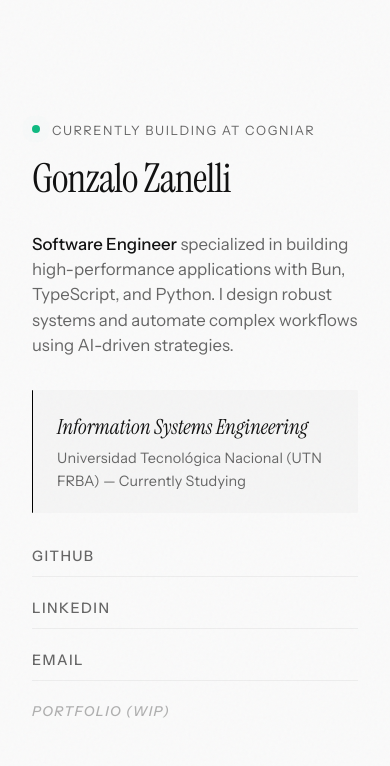
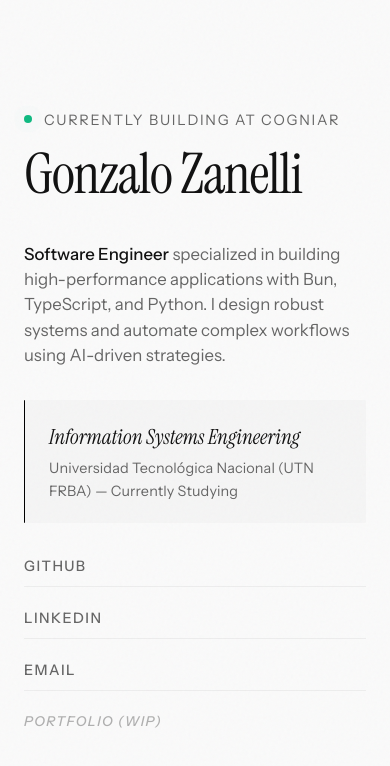
Before and after one commit to zanellig/personal-page, a website: page public/index.html in a window 390 px wide. Drawn offline with Linux system fonts and the light colour scheme.

Commit message:
feat: Add favicon and refine header and status section layout and typography.

```diff
--- a/public/index.css
+++ b/public/index.css
@@ -54,15 +54,20 @@ body {
   }
 }
 
+.title-group {
+  width: fit-content;
+  margin-bottom: 2.5rem;
+}
+
 header {
-  margin-bottom: 2.5rem;
+  margin-bottom: 0;
 }
 
 h1 {
   font-family: var(--font-serif);
-  font-size: clamp(2.5rem, 8vw, 4rem);
+  font-size: 3.5rem; /* Changed from clamp to rem for consistent ratio */
   font-weight: 400;
-  line-height: 1.1; /* Explicit line-height */
+  line-height: 1; /* Tighter line-height for better alignment */
   margin-bottom: 0.5rem;
   letter-spacing: -0.02em;
 }
@@ -76,6 +81,8 @@ h1 {
   margin-bottom: 1rem;
   display: flex;
   align-items: center;
+  justify-content: space-between;
+  width: 100%;
   gap: 0.75rem;
   min-height: 1.2rem; /* Reserve space */
 }
@@ -217,7 +224,9 @@ nav a:hover::after {
   }
 
   .container {
-    padding: 0 var(--padding-x);
+    max-width: 390px;
+    margin: 0 auto;
+    padding: 0 1.5rem;
   }
 
   header {
@@ -225,7 +234,6 @@ nav a:hover::after {
   }
 
   .status {
-    font-size: 0.8rem;
     letter-spacing: 0.12em;
   }
 
--- a/public/index.html
+++ b/public/index.html
@@ -12,11 +12,13 @@
 </head>
 <body>
     <div class="container">
-        <div class="status">Currently building at Cogniar</div>
+        <div class="title-group">
+            <div class="status">Currently building at Cogniar</div>
 
-        <header>
-            <h1>Gonzalo Zanelli</h1>
-        </header>
+            <header>
+                <h1>Gonzalo Zanelli</h1>
+            </header>
+        </div>
 
         <section class="bio">
             <p>
```
Also changed, not shown: public/favicon.ico (added).
